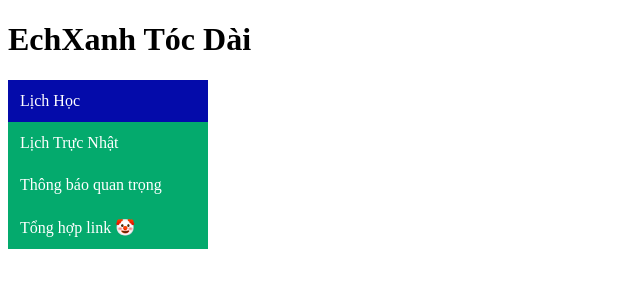
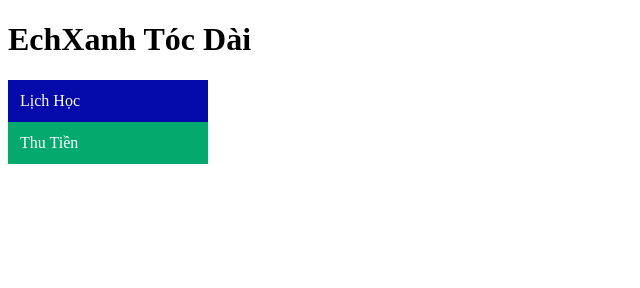
Before and after one commit to lhlechxanh/echxanh, a plain HTML site: page lichhoc.html in a window 1280 px wide. Shown: the whole page, without its empty margins (0-640 px from the left). Drawn offline with Linux system fonts and the light colour scheme.

Commit message:
Update lichhoc.html

```diff
--- a/lichhoc.html
+++ b/lichhoc.html
@@ -74,13 +74,8 @@
   <a class="active" href="https://docs.google.com/spreadsheets/d/1oBgnGgqVMgEmq-P4QD8y07hfIer5MM1cgVV8JBPt4Co/edit?gid=124731243#gid=124731243">Lịch Học </a>
 </div>
 <div class="vertical1-menu">
-  <a class="active" href="https://docs.google.com/spreadsheets/d/1oBgnGgqVMgEmq-P4QD8y07hfIer5MM1cgVV8JBPt4Co/edit?gid=98964234#gid=98964234">Lịch Trực Nhật</a>
+  <a class="active" href="https://forms.gle/VZD3te8kPRSUz4RX8">Thu Tiền</a>
 </div>
-<div class="vertical1-menu">
-  <a class="active" href="https://docs.google.com/spreadsheets/d/1oBgnGgqVMgEmq-P4QD8y07hfIer5MM1cgVV8JBPt4Co/edit?gid=1477343001#gid=1477343001">Thông báo quan trọng </a>
-</div>
-<div class="vertical1-menu">
-  <a class="active" href="https://docs.google.com/spreadsheets/d/1oBgnGgqVMgEmq-P4QD8y07hfIer5MM1cgVV8JBPt4Co/edit?gid=1477343001#gid=1477343001">Tổng hợp link 🤡 </a>
 </div>
 </body>
 </html>
```
